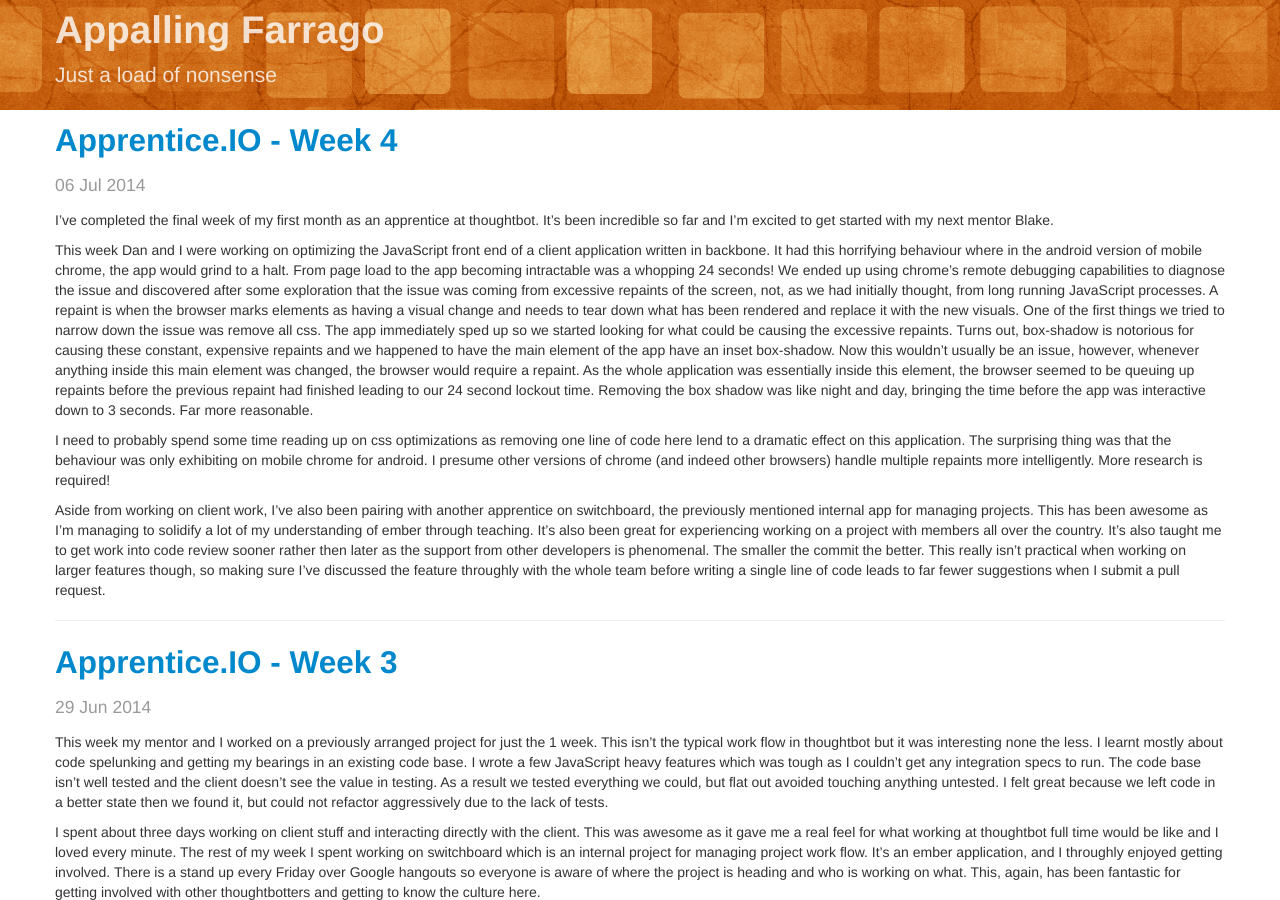
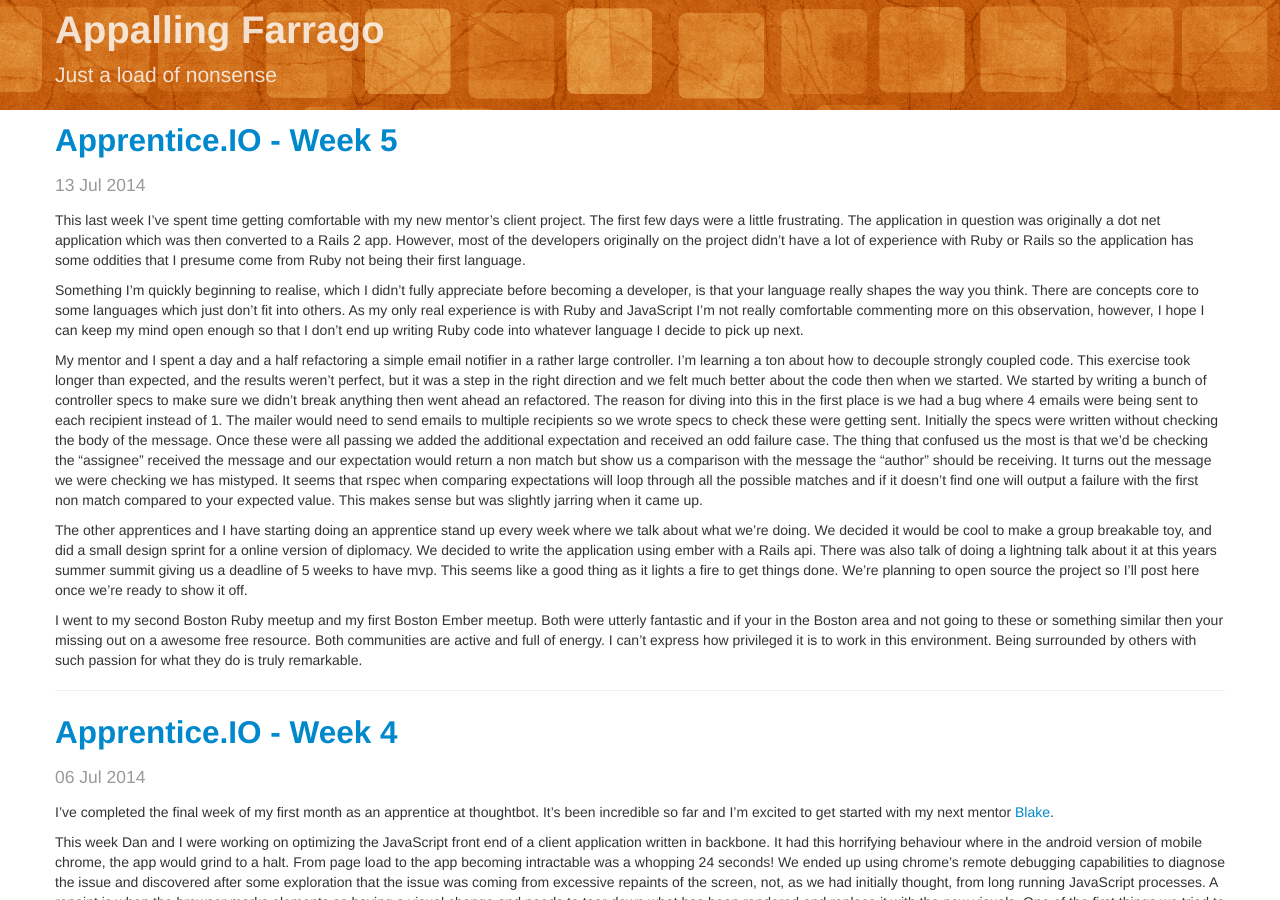
Before and after one commit to MattMSumner/MattMSumner.github.io, a Jekyll site: the page built from index.html, in a window 1280 px wide and 900 px high. Built offline with Jekyll 4.4.1, drawn with Linux system fonts in a browser that asks for light colours.

Commit message:
post apprentice week 5

```diff
--- /dev/null
+++ b/_posts/2014-07-13-apprentice-io-week-5.markdown
@@ -0,0 +1,16 @@
+---
+layout: post
+title:  "Apprentice.IO - Week 5"
+date:   2014-07-13 20:14:55
+categories: thoughtbot apprenticeship month-2
+---
+
+This last week I've spent time getting comfortable with my new mentor's client project. The first few days were a little frustrating. The application in question was originally a dot net application which was then converted to a Rails 2 app. However, most of the developers originally on the project didn't have a lot of experience with Ruby or Rails so the application has some oddities that I presume come from Ruby not being their first language.
+
+Something I'm quickly beginning to realise, which I didn't fully appreciate before becoming a developer, is that your language really shapes the way you think. There are concepts core to some languages which just don't fit into others. As my only real experience is with Ruby and JavaScript I'm not really comfortable commenting more on this observation, however, I hope I can keep my mind open enough so that I don't end up writing Ruby code into whatever language I decide to pick up next.
+
+My mentor and I spent a day and a half refactoring a simple email notifier in a rather large controller. I'm learning a ton about how to decouple strongly coupled code. This exercise took longer than expected, and the results weren't perfect, but it was a step in the right direction and we felt much better about the code then when we started. We started by writing a bunch of controller specs to make sure we didn't break anything then went ahead an refactored. The reason for diving into this in the first place is we had a bug where 4 emails were being sent to each recipient instead of 1. The mailer would need to send emails to multiple recipients so we wrote specs to check these were getting sent. Initially the specs were written without checking the body of the message. Once these were all passing we added the additional expectation and received an odd failure case. The thing that confused us the most is that we'd be checking the "assignee" received the message and our expectation would return a non match but show us a comparison with the message the "author" should be receiving. It turns out the message we were checking we has mistyped. It seems that rspec when comparing expectations will loop through all the possible matches and if it doesn't find one will output a failure with the first non match compared to your expected value. This makes sense but was slightly jarring when it came up.
+
+The other apprentices and I have starting doing an apprentice stand up every week where we talk about what we're doing. We decided it would be cool to make a group breakable toy, and did a small design sprint for a online version of diplomacy. We decided to write the application using ember with a Rails api. There was also talk of doing a lightning talk about it at this years summer summit giving us a deadline of 5 weeks to have mvp. This seems like a good thing as it lights a fire to get things done. We're planning to open source the project so I'll post here once we're ready to show it off.
+
+I went to my second Boston Ruby meetup and my first Boston Ember meetup. Both were utterly fantastic and if your in the Boston area and not going to these or something similar then your missing out on a awesome free resource. Both communities are active and full of energy. I can't express how privileged it is to work in this environment. Being surrounded by others with such passion for what they do is truly remarkable.
```
Also changed, not shown: _posts/2014-07-06-apprentice-io-week-4.markdown (+1 -1 lines).
